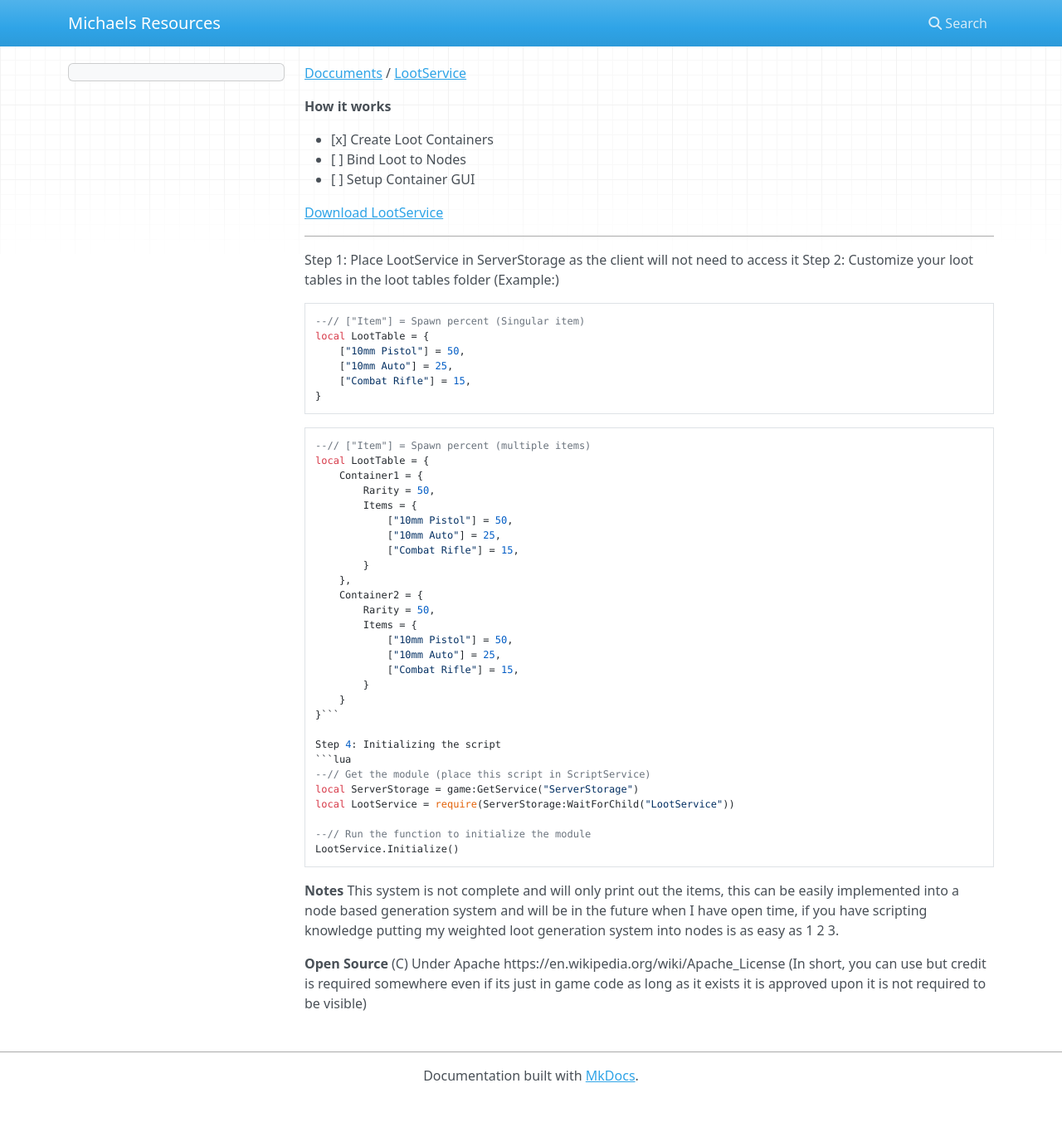
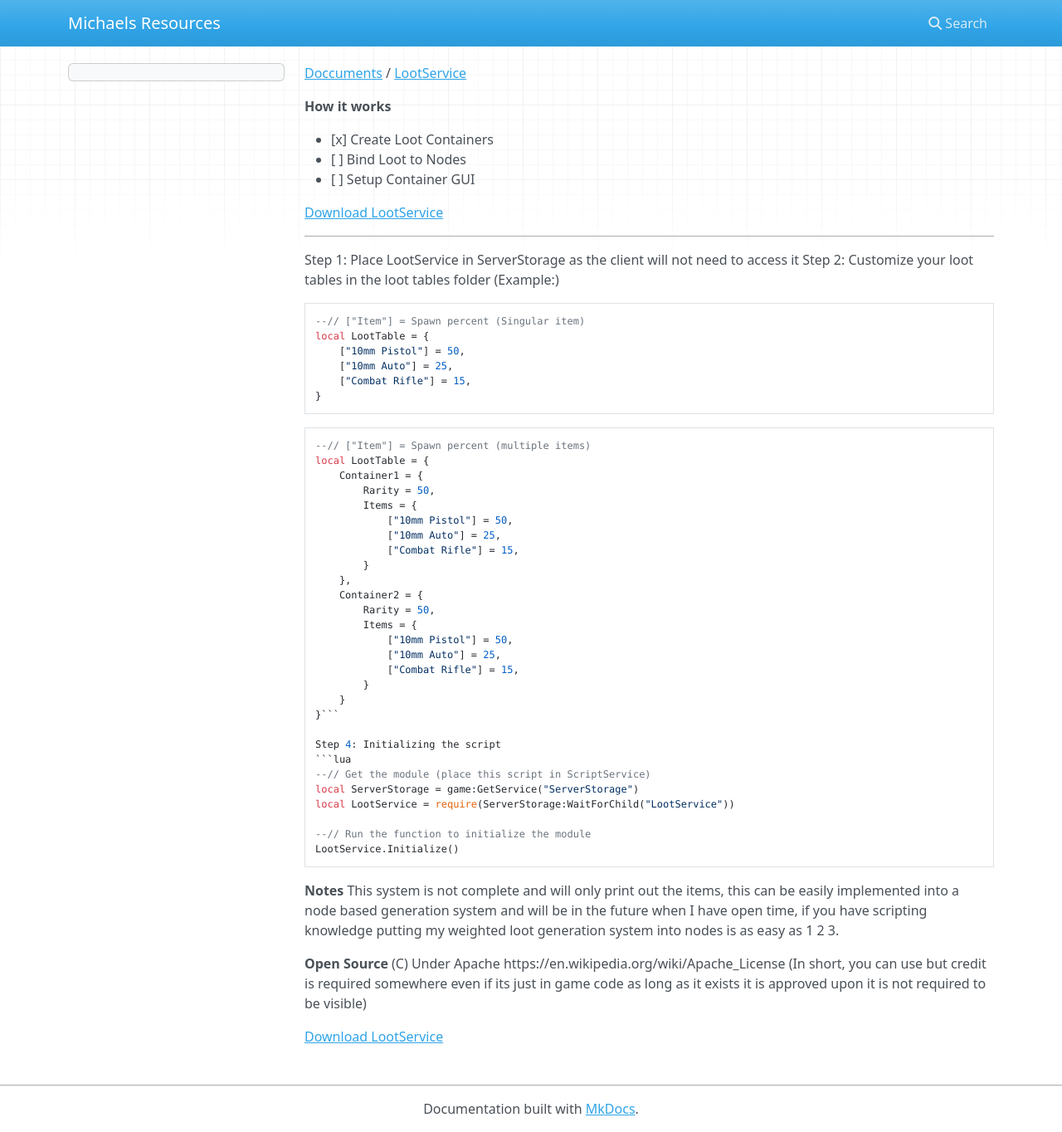
Before and after one commit to Avlware/Michaels-Resources, an MkDocs documentation site: the page built from docs/LootService.md, in a window 1280 px wide and 1364 px high. Shown: the whole window at 83% size. Built offline with MkDocs 1.6.1, drawn with Linux system fonts in a browser that asks for light colours; nearby versions of some CDN libraries; part of the change alters nothing that is shown.

Commit message:
Update LootService.md

```diff
--- a/docs/LootService.md
+++ b/docs/LootService.md
@@ -6,7 +6,7 @@
 - [ ]  Bind Loot to Nodes
 - [ ]  Setup Container GUI
 
-[Download LootService](https://pringlecpp.github.io/Michaels-Resources/docs/LootService)
+[Download LootService](https://raw.githubusercontent.com/PringleCPP/Michaels-Resources/main/Downloadables/FactionService.rbxm)
 
 ---
 
@@ -55,3 +55,5 @@ LootService.Initialize()
 This system is not complete and will only print out the items, this can be easily implemented into a node based generation system and will be in the future when I have open time, if you have scripting knowledge putting my weighted loot generation system into nodes is as easy as 1 2 3.
 
 **Open Source** (C) Under Apache https://en.wikipedia.org/wiki/Apache_License (In short, you can use but credit is required somewhere even if its just in game code as long as it exists it is approved upon it is not required to be visible)
+
+[Download LootService](https://raw.githubusercontent.com/PringleCPP/Michaels-Resources/main/Downloadables/FactionService.rbxm)
```
